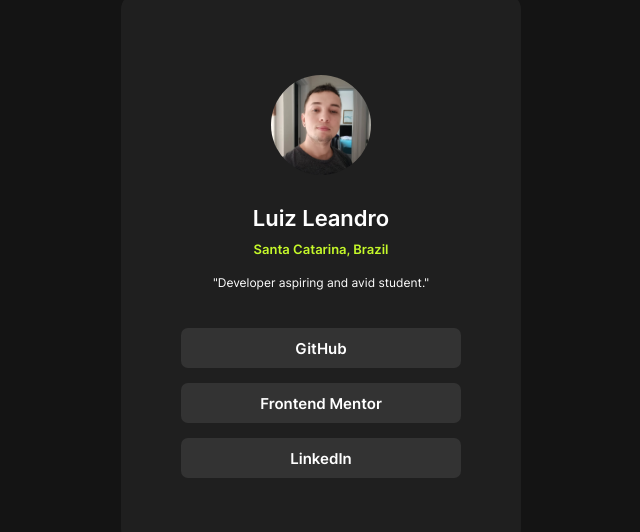
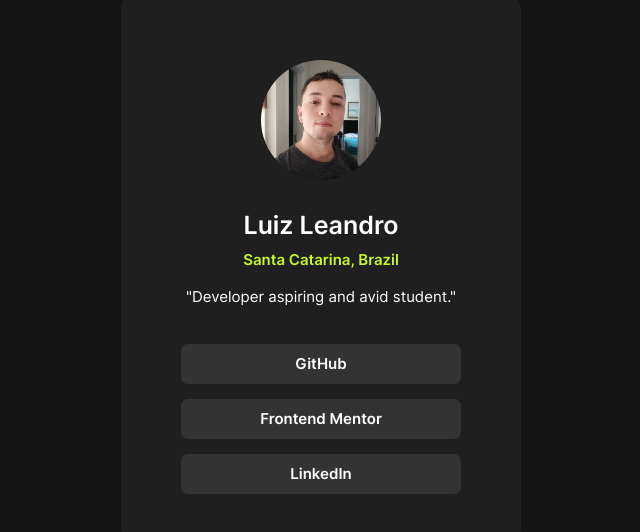
Before and after one commit to luizfleandro/social-links-profile-main, a plain HTML site: page index.html in a window 1280 px wide. Shown: the part 106-638 px from the top of the page, without its empty margins (319-959 px from the left). Drawn offline with Linux system fonts and the light colour scheme.

Commit message:
index html update

```diff
--- a/style.css
+++ b/style.css
@@ -46,14 +46,14 @@ body {
 }
 
 #profile {
-    height: 100px;
-    width: 100px;
-    border-radius: 50px;
+    height: 120px;
+    width: 120px;
+    border-radius: 60px;
     margin-top: 30px;
 }
 
 #name {
-    font-size: 22px;
+    font-size: 25px;
     font-weight: bold;
     font-family: inter-semibold;
     margin-top: 30px;
@@ -62,7 +62,7 @@ body {
 #location {
     color: hsl(75, 94%, 57%);
     font-family: inter-semibold;
-    font-size: 13px;
+    font-size: 15px;
     margin-top: 10px;
 }
 
@@ -70,7 +70,7 @@ body {
     margin-top: 18px;
     margin-bottom: 38px;
     font-family: inter-regular;
-    font-size: 12px;
+    font-size: 15px;
 }
 
 .button {
```
